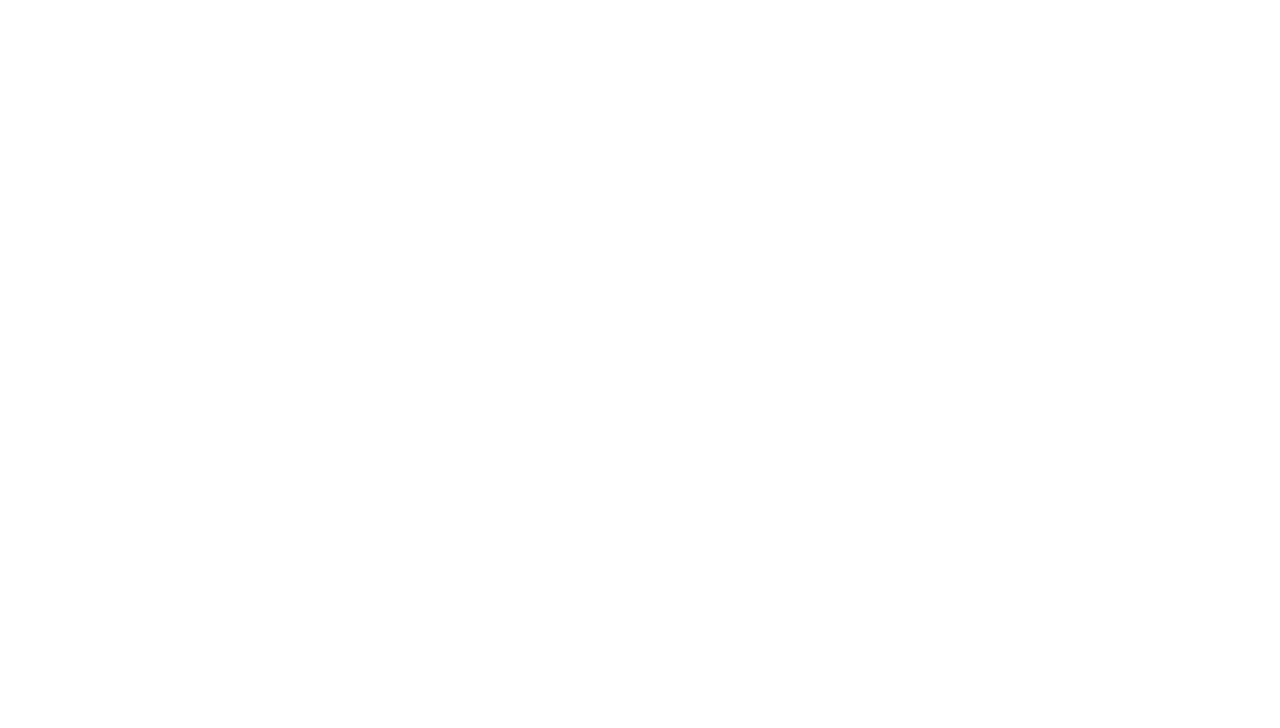
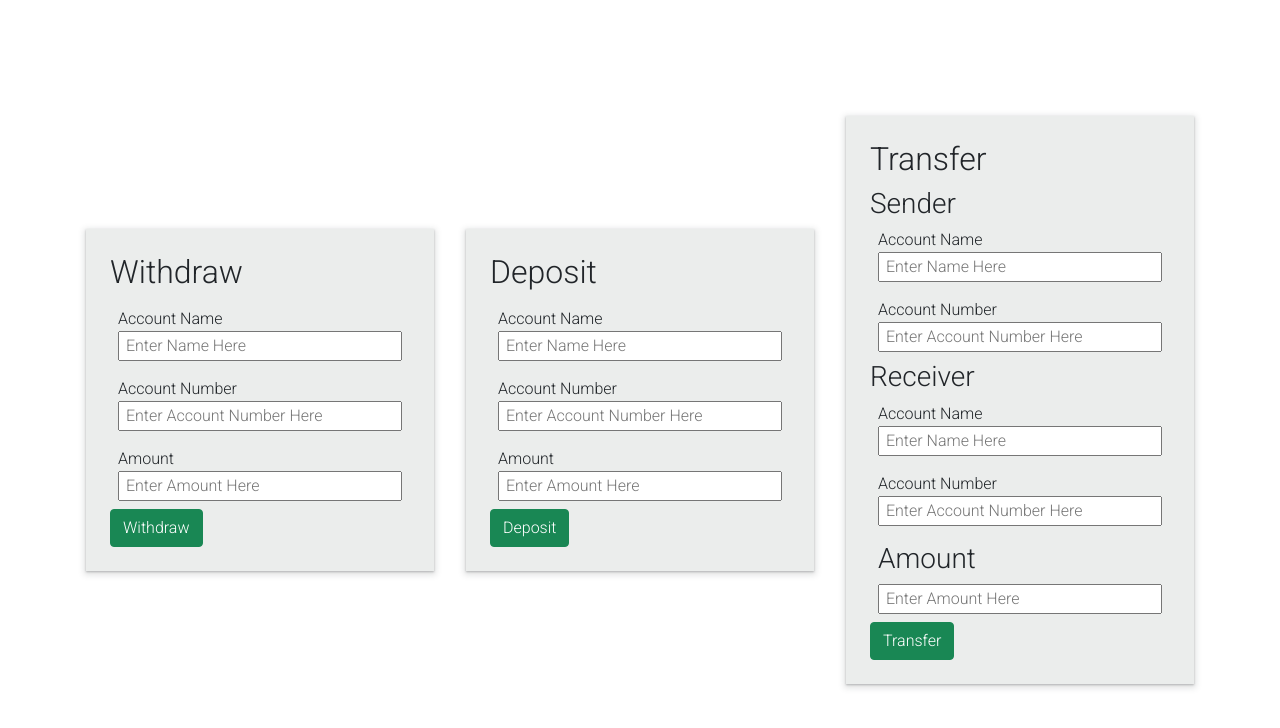
Before and after one commit to seanamir30/avion-banking-app, a React (Create React App) app: page /manage-transaction in a window 1280 px wide. Shown: the top 728 px of the page. Built offline with nearby package versions, Linux system fonts and the light colour scheme.

Commit message:
Components for withdraw, deposit, and transfer are added

```diff
--- a/public/index.html
+++ b/public/index.html
@@ -24,9 +24,19 @@
       work correctly both with client-side routing and a non-root public URL.
       Learn how to configure a non-root public URL by running `npm run build`.
     -->
-    <link href="https://cdn.jsdelivr.net/npm/bootstrap@5.1.0/dist/css/bootstrap.min.css" rel="stylesheet" integrity="sha384-KyZXEAg3QhqLMpG8r+8fhAXLRk2vvoC2f3B09zVXn8CA5QIVfZOJ3BCsw2P0p/We" crossorigin="anonymous">
-    <script src="https://cdn.jsdelivr.net/npm/bootstrap@5.1.0/dist/js/bootstrap.bundle.min.js" integrity="sha384-U1DAWAznBHeqEIlVSCgzq+c9gqGAJn5c/t99JyeKa9xxaYpSvHU5awsuZVVFIhvj" crossorigin="anonymous"></script>
-    <title>React App</title>
+    <link
+      href="https://cdn.jsdelivr.net/npm/bootstrap@5.1.0/dist/css/bootstrap.min.css"
+      rel="stylesheet"
+      integrity="sha384-KyZXEAg3QhqLMpG8r+8fhAXLRk2vvoC2f3B09zVXn8CA5QIVfZOJ3BCsw2P0p/We"
+      crossorigin="anonymous"
+    />
+    <script
+      src="https://cdn.jsdelivr.net/npm/bootstrap@5.1.0/dist/js/bootstrap.bundle.min.js"
+      integrity="sha384-U1DAWAznBHeqEIlVSCgzq+c9gqGAJn5c/t99JyeKa9xxaYpSvHU5awsuZVVFIhvj"
+      crossorigin="anonymous"
+    ></script>
+
+    <title>Banking App</title>
   </head>
   <body>
     <noscript>You need to enable JavaScript to run this app.</noscript>
--- a/src/App.css
+++ b/src/App.css
@@ -1,38 +1,27 @@
-.App {
-  text-align: center;
+@import url("https://fonts.googleapis.com/css2?family=Roboto:wght@300&display=swap");
+
+body {
+  font-family: "Roboto", sans-serif;
 }
 
-.App-logo {
-  height: 40vmin;
-  pointer-events: none;
+.deposit-form {
+  text-align: left;
+  box-shadow: rgba(60, 64, 67, 0.3) 0px 1px 2px 0px,
+    rgba(60, 64, 67, 0.15) 0px 2px 6px 2px;
+  background-color: #ebedec;
+}
+.admin-transaction {
+  height: 100vh;
 }
 
-@media (prefers-reduced-motion: no-preference) {
-  .App-logo {
-    animation: App-logo-spin infinite 20s linear;
-  }
+input[type="number"]::-webkit-inner-spin-button,
+input[type="number"]::-webkit-outer-spin-button {
+  -webkit-appearance: none;
+  -moz-appearance: none;
+  appearance: none;
+  margin: 0;
 }
 
-.App-header {
-  background-color: #282c34;
-  min-height: 100vh;
-  display: flex;
-  flex-direction: column;
-  align-items: center;
-  justify-content: center;
-  font-size: calc(10px + 2vmin);
-  color: white;
+input {
+  font-size: 1em;
 }
-
-.App-link {
-  color: #61dafb;
-}
-
-@keyframes App-logo-spin {
-  from {
-    transform: rotate(0deg);
-  }
-  to {
-    transform: rotate(360deg);
-  }
-}
--- a/src/App.js
+++ b/src/App.js
@@ -1,24 +1,50 @@
-import LoginPage from './components/LoginPage';
-import Accounts from './components/Accounts';
-import HomePage from './components/HomePage';
+import LoginPage from "./components/LoginPage";
+import Admin from "./components/Admin.js";
+import HomePage from "./components/HomePage";
+import AdminTransaction from "./components/AdminTransaction.js";
 import { BrowserRouter as Router, Route, Switch } from "react-router-dom";
-import './App.css';
-
+import "./App.css";
 
 // Sample local storage contents
-window.localStorage.setItem('test@gmail.com', JSON.stringify({ 'password': '12345', 'isAdmin': true }))
-window.localStorage.setItem('idk@gmail.com', JSON.stringify({ 'password': 'password', 'isAdmin': false, 'balance': 18000, 'id': 8888222311, 'name': 'Sean' }))
-window.localStorage.setItem('idk1@gmail.com', JSON.stringify({ 'password': '11111', 'isAdmin': false, 'balance': 321000, 'id': 1234567, 'name': 'John' }))
+window.localStorage.setItem(
+  "test@gmail.com",
+  JSON.stringify({ password: "12345", isAdmin: true })
+);
+window.localStorage.setItem(
+  "idk@gmail.com",
+  JSON.stringify({
+    password: "password",
+    isAdmin: false,
+    balance: 18000,
+    id: 8888222311,
+    name: "Sean",
+  })
+);
+window.localStorage.setItem(
+  "idk1@gmail.com",
+  JSON.stringify({
+    password: "11111",
+    isAdmin: false,
+    balance: 321000,
+    id: 1234567,
+    name: "John",
+  })
+);
 
 function App() {
   return (
     <Router>
       <div className="App">
-          <Switch>
-            <Route exact path="/" component={LoginPage} />
-            <Route exact path="/home" component={HomePage} />
-            <Route exact path="/admin" component={Accounts}/>
-          </Switch>
+        <Switch>
+          <Route exact path="/" component={LoginPage} />
+          <Route exact path="/home" component={HomePage} />
+          <Route exact path="/admin" component={Admin} />
+          <Route
+            exact
+            path="/manage-transaction"
+            component={AdminTransaction}
+          />
+        </Switch>
       </div>
     </Router>
   );
--- a/src/components/Accounts.jsx
+++ /dev/null
@@ -1,49 +0,0 @@
-import React, { Component } from "react";
-import { useState } from "react";
-
-const Accounts = () => {
-  // const [accounts, setAccount] = useState([
-  //   { id: 1, name: "Sample Name", balance: 9999 },
-  //   { id: 2, name: "Your Name", balance: 8888 },
-  //   { id: 3, name: "My Name", balance: 12345 },
-  // ]);
-
-  const accounts = [];
-  for(let i=0; i<localStorage.length;i++){
-    let account = JSON.parse(localStorage.getItem(localStorage.key(i)));
-    if(!account.isAdmin) accounts.push(account)
-  }
-
-  console.log(accounts)
-
-  return (
-    <React.Fragment>
-      <h2 className="text-center">All Accounts</h2>
-      <table className="table">
-        <thead>
-          <tr>
-            <th>Name</th>
-            <th>Account Number</th>
-            <th>Balance</th>
-            <th />
-          </tr>
-        </thead>
-        <tbody>
-          {accounts.map((account) => (
-            <tr>
-              <td>{account.name}</td>
-              <td>{account.id}</td>
-              <td>{account.balance}</td>
-              <td>
-                <button className="btn btn-danger">Manage</button>
-              </td>
-            </tr>
-          ))}
-        </tbody>
-      </table>
-      <button className="btn btn-success">Add Account</button>
-    </React.Fragment>
-  );
-};
-
-export default Accounts;
--- /dev/null
+++ b/src/components/Deposit.js
@@ -0,0 +1,36 @@
+import React, { Component } from "react";
+
+const Deposit = () => {
+  return (
+    <div className="col m-2 p-2">
+      <form className="deposit-form p-4">
+        <h2>Deposit</h2>
+        <div class="form-group p-2 d-flex flex-column">
+          <label>Account Name</label>
+          <input type="text" placeholder=" Enter Name Here" />
+        </div>
+        <div class="form-group p-2 d-flex flex-column">
+          <label>Account Number</label>
+          <input
+            type="number"
+            onWheel={(e) => e.target.blur()}
+            placeholder=" Enter Account Number Here"
+          />
+        </div>
+        <div className="form-group p-2 d-flex flex-column">
+          <label>Amount</label>
+          <input
+            type="number"
+            onWheel={(e) => e.target.blur()}
+            placeholder=" Enter Amount Here"
+          />
+        </div>
+        <button type="button" class="btn btn-success">
+          Deposit
+        </button>
+      </form>
+    </div>
+  );
+};
+
+export default Deposit;
--- /dev/null
+++ b/src/components/Transfer.js
@@ -0,0 +1,50 @@
+import React, { Component } from "react";
+
+const Transfer = () => {
+  return (
+    <div className="col m-2 p-2">
+      <form className="deposit-form p-4">
+        <h2 className="font-weight-bold">Transfer</h2>
+        <h3 className="m-0 pl-2">Sender</h3>
+        <div class="form-group p-2 d-flex flex-column">
+          <label>Account Name</label>
+          <input type="text" placeholder=" Enter Name Here" />
+        </div>
+        <div class="form-group p-2 d-flex flex-column">
+          <label>Account Number</label>
+          <input
+            type="number"
+            onWheel={(e) => e.target.blur()}
+            placeholder=" Enter Account Number Here"
+          />
+        </div>
+        <h3 className="m-0 pl-2">Receiver</h3>
+        <div class="form-group p-2 d-flex flex-column">
+          <label>Account Name</label>
+          <input type="text" placeholder=" Enter Name Here" />
+        </div>
+        <div class="form-group p-2 d-flex flex-column">
+          <label>Account Number</label>
+          <input
+            type="number"
+            onWheel={(e) => e.target.blur()}
+            placeholder=" Enter Account Number Here"
+          />
+        </div>
+        <div className="form-group p-2 d-flex flex-column">
+          <h3>Amount</h3>
+          <input
+            type="number"
+            onWheel={(e) => e.target.blur()}
+            placeholder=" Enter Amount Here"
+          />
+        </div>
+        <button type="button" class="btn btn-success">
+          Transfer
+        </button>
+      </form>
+    </div>
+  );
+};
+
+export default Transfer;
--- /dev/null
+++ b/src/components/Withdraw.js
@@ -0,0 +1,36 @@
+import React, { Component } from "react";
+
+const Withdraw = () => {
+  return (
+    <div className="col m-2 p-2">
+      <form className="deposit-form p-4">
+        <h2>Withdraw</h2>
+        <div class="form-group p-2 d-flex flex-column">
+          <label>Account Name</label>
+          <input type="text" placeholder=" Enter Name Here" />
+        </div>
+        <div class="form-group p-2 d-flex flex-column">
+          <label>Account Number</label>
+          <input
+            type="number"
+            onWheel={(e) => e.target.blur()}
+            placeholder=" Enter Account Number Here"
+          />
+        </div>
+        <div className="form-group p-2 d-flex flex-column">
+          <label>Amount</label>
+          <input
+            type="number"
+            onWheel={(e) => e.target.blur()}
+            placeholder=" Enter Amount Here"
+          />
+        </div>
+        <button type="button" class="btn btn-success">
+          Withdraw
+        </button>
+      </form>
+    </div>
+  );
+};
+
+export default Withdraw;
```
Also changed, not shown: src/components/Bank.js (deleted, +0 -10 lines), src/components/loginPage.js (+36 -29 lines), src/components/manage-account.html (deleted, +0 -12 lines).
